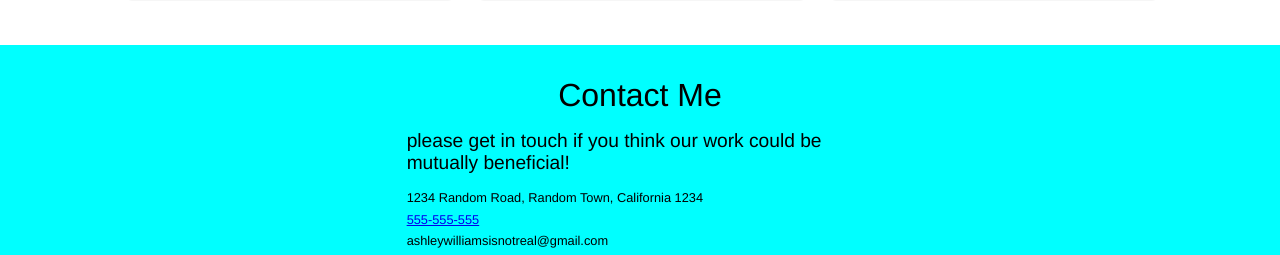
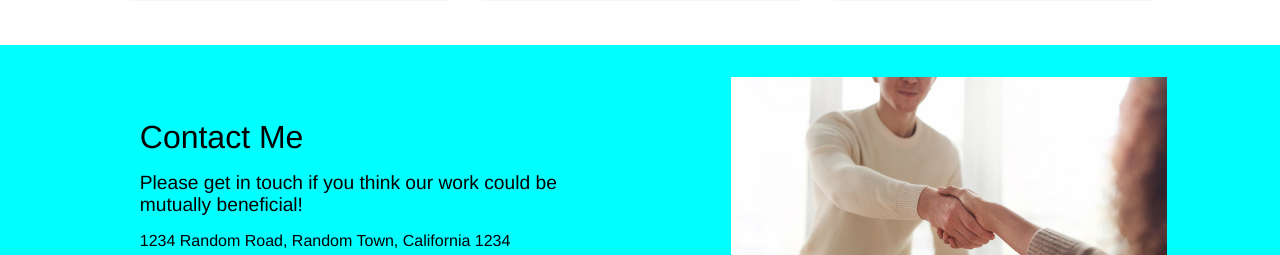
Before and after one commit to GaneshS288/homepage, a plain HTML site: page index.html in a window 1280 px wide. Shown: the part 2611-2866 px from the top of the page. Drawn offline with Linux system fonts and the light colour scheme.

Commit message:
add footer img and media query for tablets

```diff
--- a/index.html
+++ b/index.html
@@ -188,7 +188,7 @@
         <div>
           <h2>Contact Me</h2>
           <p>
-            please get in touch if you think our work could be mutually
+            Please get in touch if you think our work could be mutually
             beneficial!
           </p>
           <address>
@@ -214,7 +214,9 @@
       </div>
 
       <div class="footer-img">
-        <img src="" alt="" />
+        <img src="img/handshake_1280_853.jpg" alt="two people shaking hands"
+        width="1280" height="850"
+        srcset="" />
       </div>
     </footer>
   </body>
--- a/style.css
+++ b/style.css
@@ -227,23 +227,23 @@ section > div > a > img {
 
 footer {
     display: flex;
-    flex-flow: column wrap;
+    flex-direction: column;
     gap: 2em;
     justify-content: center;
     align-content: center;
     background-color: aqua;
-    padding-top: 2em;
 }
 
 footer > div.contact-info {
     display: flex;
     flex-direction: column;
     align-items: center;
+    padding-top: 2em;
 }
 
-div.contact-info > div {
+div.contact-info > div:first-child {
     display: flex;
-    flex-flow: column wrap;
+    flex-direction: column;
     gap: 1em;
     width: 80%;
 }
@@ -265,5 +265,29 @@ address {
     display: flex;
     flex-direction: column;
     gap: 0.5em;
-    font: 0.8rem "helvetica";
+    font: 1rem "helvetica";
 }
+
+.footer-img > img {
+    object-fit: contain;
+    width: 100%;
+    height: 100%;
+}
+
+@media (min-width: 750px) {
+
+    div.contact-info h2 {
+        align-self: stretch;
+    }
+
+    footer {
+        flex-direction: row;
+        justify-content: center;
+        align-items: center;
+    }
+
+    .footer-img {
+        padding: 2em;
+        max-width: 500px;
+    }
+}
```
Also changed, not shown: img/handshake_1280_853.jpg (added), img/handshake_640_420.jpg (added), 1 other file.
